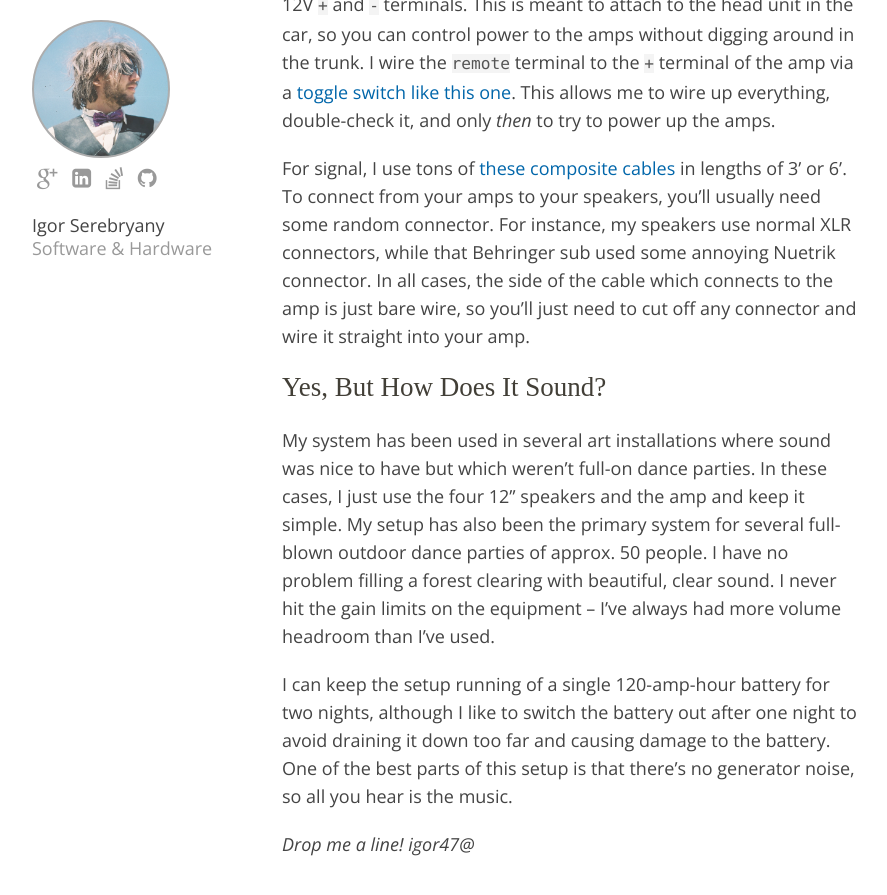
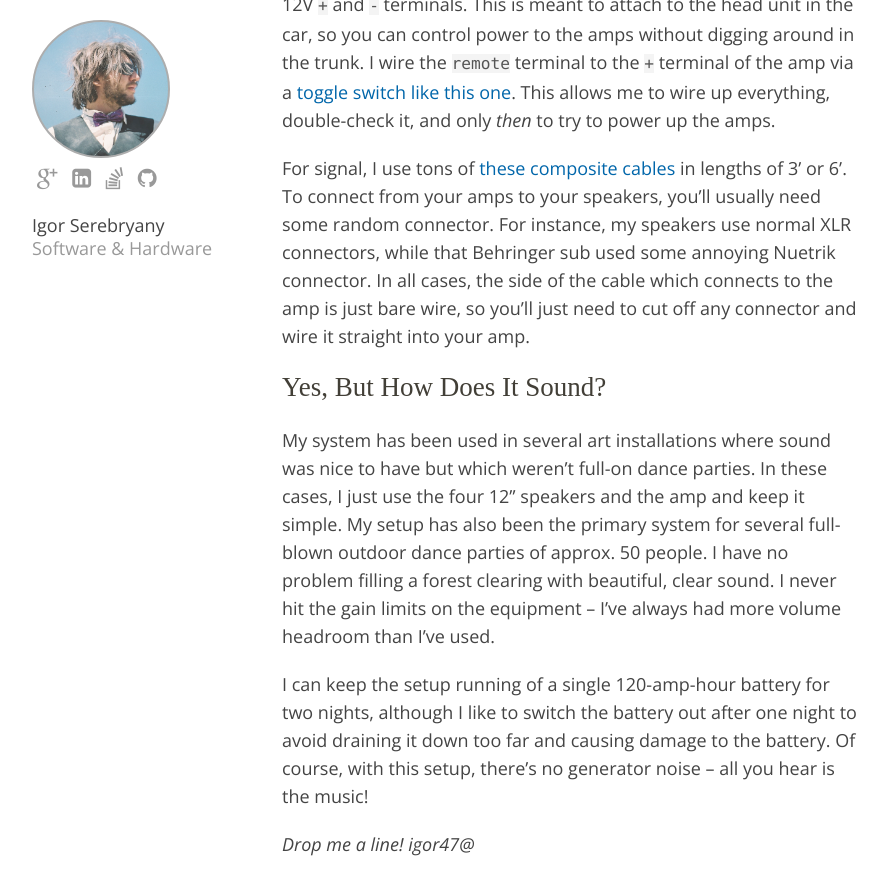
Before and after one commit to igor47/blog, a Jekyll site: the page built from _posts/2016-09-19-the-12v-music-manifesto.md, in a window 1280 px wide and 900 px high, scrolled down 5206 px. Shown: the top 895 px of the window, without its empty margins (138-1025 px from the left). Built offline with Jekyll 4.4.1, drawn with Linux system fonts in a browser that asks for light colours; some web fonts are replaced.

Commit message:
[12v music] punchier closing

```diff
--- a/_posts/2016-09-19-the-12v-music-manifesto.md
+++ b/_posts/2016-09-19-the-12v-music-manifesto.md
@@ -147,4 +147,4 @@ I have no problem filling a forest clearing with beautiful, clear sound.
 I never hit the gain limits on the equipment -- I've always had more volume headroom than I've used.
 
 I can keep the setup running of a single 120-amp-hour battery for two nights, although I like to switch the battery out after one night to avoid draining it down too far and causing damage to the battery.
-One of the best parts of this setup is that there's no generator noise, so all you hear is the music.
+Of course, with this setup, there's no generator noise -- all you hear is the music!
```
